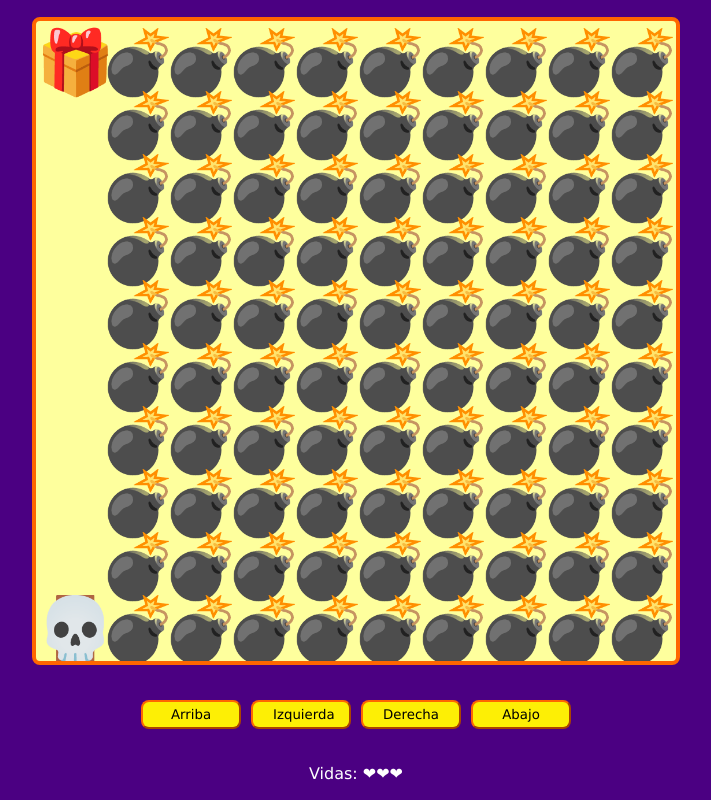
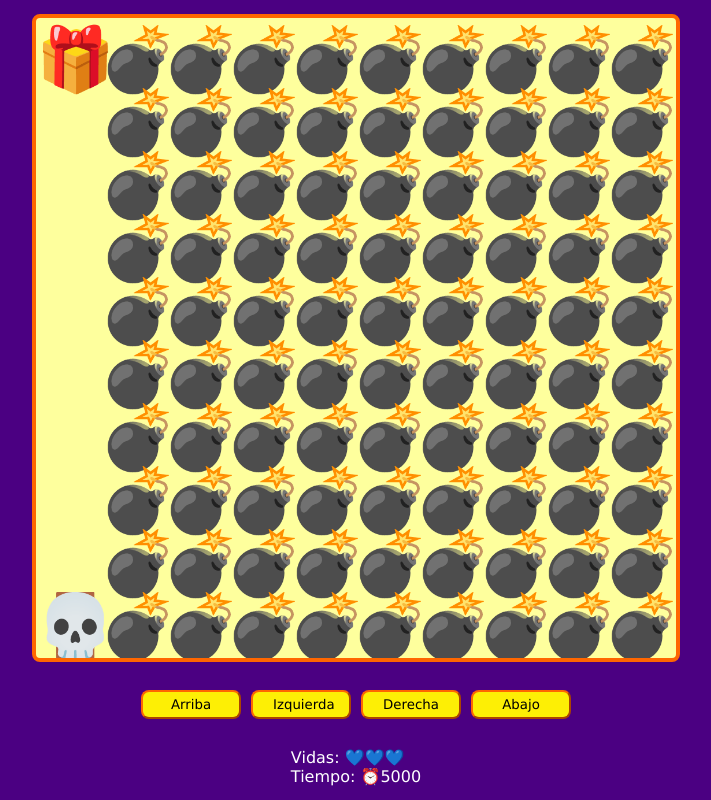
Before and after one commit to HoracioSadaniswski/taller-practico-JS-videogames, a plain HTML site: page index.html in a window 1280 px wide. Shown: the whole page, without its empty margins (284-995 px from the left). Drawn offline with Linux system fonts and the light colour scheme.

Commit message:
15 - Sistema de tiempo y puntajes.

```diff
--- a/game.js
+++ b/game.js
@@ -5,11 +5,16 @@ const btnLeft = document.querySelector('#left');
 const btnRight = document.querySelector('#right');
 const btnDown = document.querySelector('#down');
 const spanlives = document.querySelector('#lives');
+const spanTime = document.querySelector('#time');
 
 let canvasSize;
 let elementSize;
 let level = 0;
 let lives = 3;
+
+let timeStart;
+let timePlayer;
+let timeInterval;
 
 const playerPosition = {
     x: undefined,
@@ -52,6 +57,11 @@ function startGame () {
     if (!map) {
         gameWin();
         return;
+    }
+
+    if (!timeStart) {
+        timeStart = Date.now();
+        timeInterval = setInterval(showTime, 100);
     }
 
     const mapRows = map.trim().split('\n');
@@ -136,6 +146,8 @@ function levelFail() {
     if (lives <= 0) {
         level = 0;
         lives = 3;
+        clearInterval(timeInterval);
+        timeStart = undefined;
     }
 
     playerPosition.x = undefined;
@@ -144,7 +156,8 @@ function levelFail() {
 }
 
 function gameWin () {
-    alert ('Terminaste!');
+    console.log('Terminaste el juego!');
+    clearInterval(timeInterval);
 }
 
 function showlives () {
@@ -152,6 +165,10 @@ function showlives () {
 
     spanlives.innerHTML= '';
     heartsArray.forEach(heart => spanlives.append(heart));
+}
+
+function showTime () {
+    spanTime.innerHTML = Date.now() - timeStart;
 }
 
 window.addEventListener('keydown', moveByKeys);
--- a/index.html
+++ b/index.html
@@ -20,6 +20,7 @@
 
         <div class="messeges">
             <p>Vidas: <span id="lives"></span></p>
+            <p>Tiempo: ⏰<span id="time"></span></p>
         </div>
     </div>
 
--- a/maps.js
+++ b/maps.js
@@ -7,7 +7,7 @@ const emojis = {
     'BOMB_COLLISION':'🔥',
     'GAME_OVER':'👎',
     'WIN':'🏆',
-    'HEART': '❤',
+    'HEART': '💙',
 };
 
 const maps=[];
```
